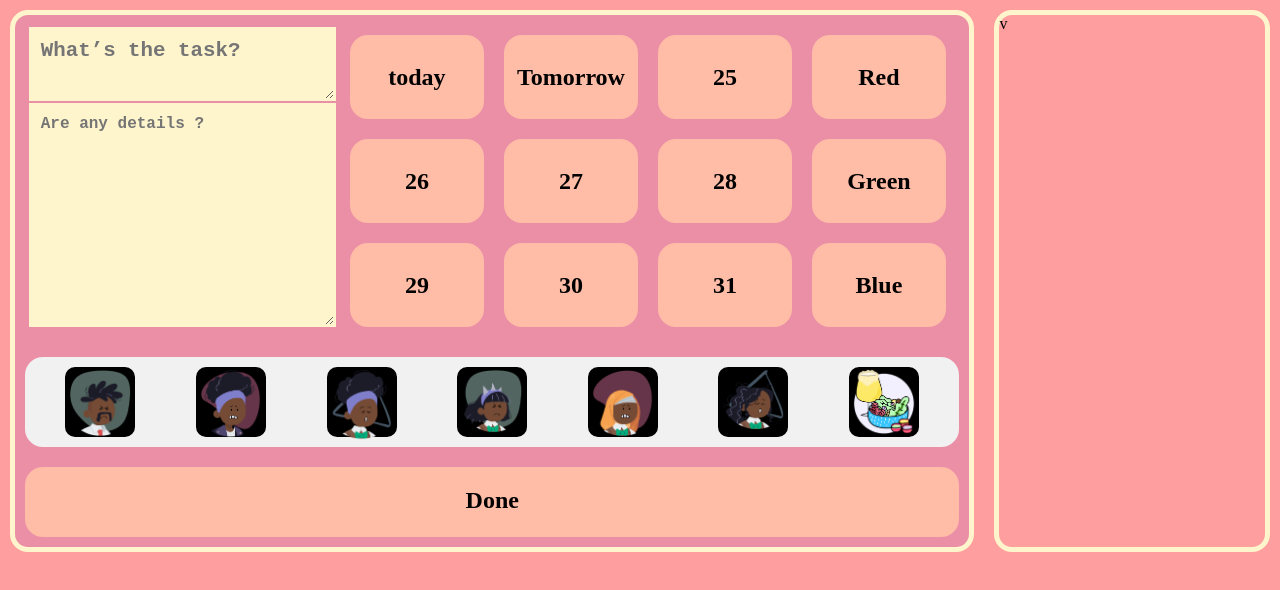
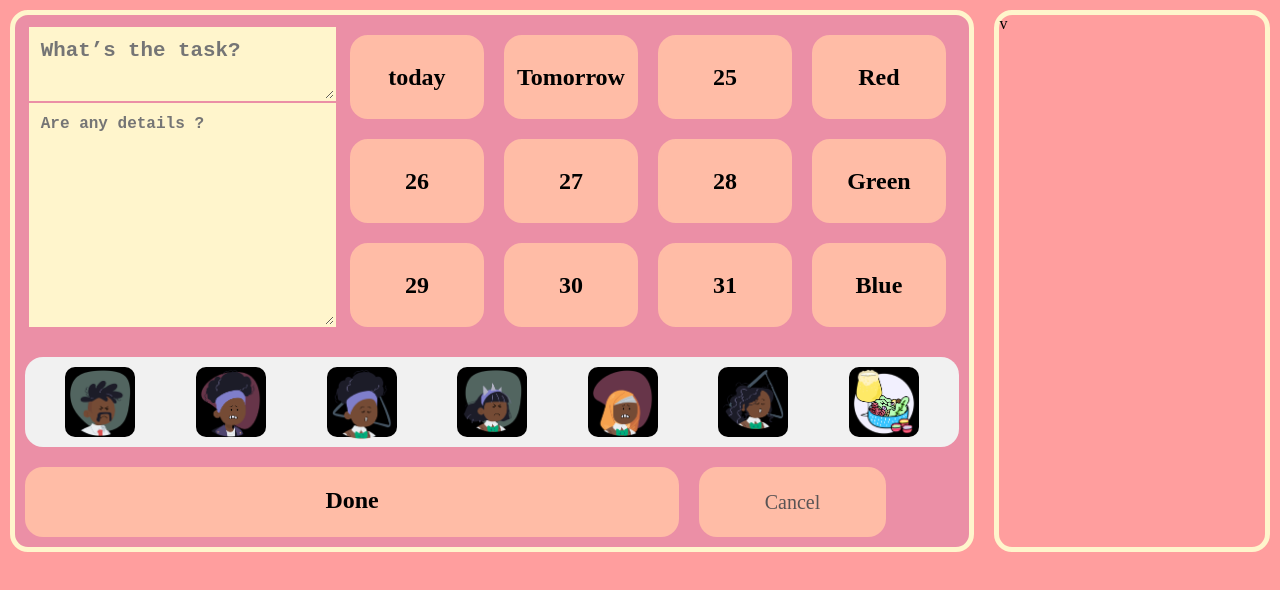
Before and after one commit to sami019325/chromeHome, a plain HTML site: page index.html in a window 1280 px wide. Both pictures are taken after a click on the element 158 px from the left and 621 px from the top of the page. Drawn offline with Linux system fonts and the light colour scheme.

Commit message:
new update of cancle button

```diff
--- a/css/home.css
+++ b/css/home.css
@@ -297,11 +297,34 @@ body {
     cursor: pointer;
 }
 
+.ok {
+    width: 70%;
+}
+
+.cancel {
+    width: 20%;
+    display: flex;
+    align-items: center;
+    justify-content: center;
+    font-size: 20px;
+    font: bolder;
+    color: #595455;
+}
+
+.cancel:hover {
+    background-color: #b64019;
+    color: #f1f1f1;
+}
+
 .ok:hover {
     background-color: limegreen;
 }
 
 
+.grid {
+    display: flex;
+    gap: 20px;
+}
 
 /* ------------------------------ image box container -------------------------- */
 
--- a/index.html
+++ b/index.html
@@ -88,8 +88,13 @@
                     <div id="image7" class="flex img_box"><img src="image/select/eat.png"
                             onclick=" setBorder('image7')+getImgURL('image/select/eat.png')" alt="" srcset=""></div>
                 </div>
-                <div class="done ok flex lightPurple" onclick="hideAndShow('adddd', 'body'); addTask()">
-                    <h1>Done</h1>
+                <div class="grid">
+                    <div class="done ok flex lightPurple" onclick="hideAndShow('adddd', 'body'); addTask()">
+                        <h1>Done</h1>
+                    </div>
+                    <div class="done cancel flex lightPurple" onclick="hideAndShow('adddd', 'body')">
+                        Cancel
+                    </div>
                 </div>
             </div>
             <div class="add_preView">v</div>
--- a/js/addItem.js
+++ b/js/addItem.js
@@ -117,6 +117,7 @@ const deletItem = (id) => {
     }
 }
 
+
 const displayData = () => {
     const values = localStorage.getItem('value')
     const valuesParsed = JSON.parse(values)
```
